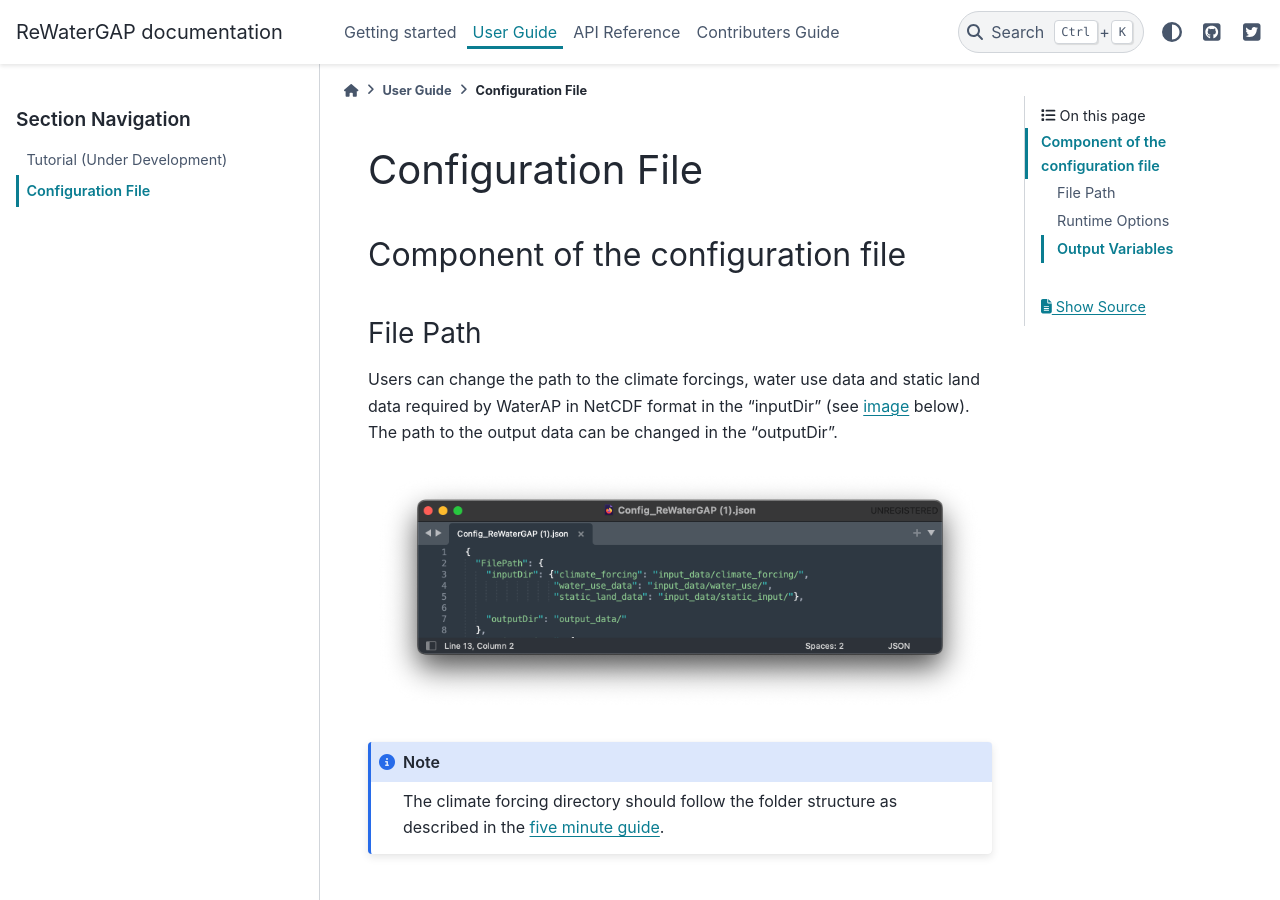
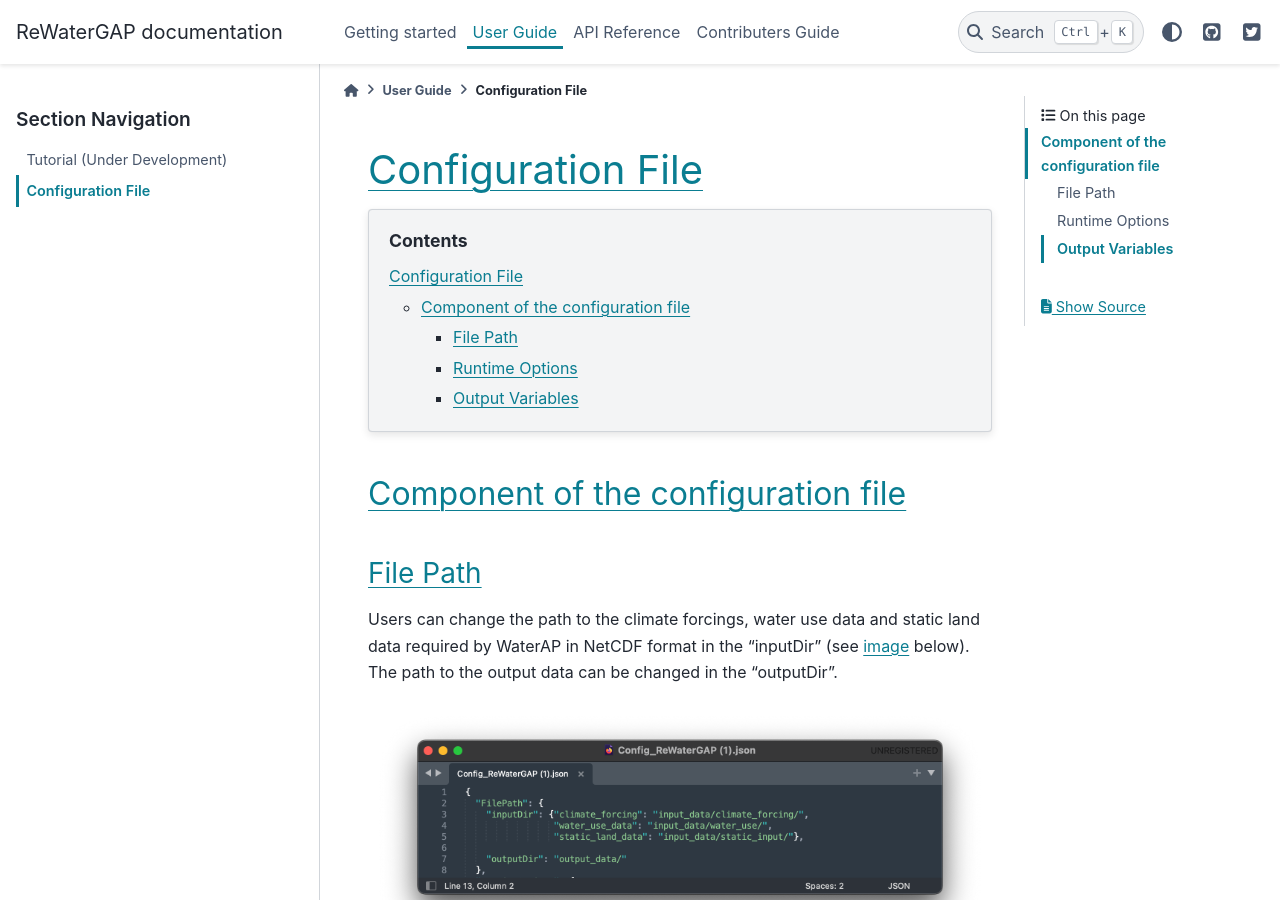
Before and after one commit to HydrologyFrankfurt/ReWaterGAP, a Sphinx documentation site: the page built from docs/user_guide/configuration_file.rst, in a window 1280 px wide and 900 px high. Built offline with Sphinx 7.4.7 and the PyData theme 0.15.4, drawn with Linux system fonts in a browser that asks for light colours; pages that are not in the unit, such as notebooks, are missing from menus; some of the changed lines change nothing that is shown.

Commit message:
Update configuration_file.rst

```diff
--- a/docs/user_guide/configuration_file.rst
+++ b/docs/user_guide/configuration_file.rst
@@ -1,13 +1,14 @@
 .. _configuration_file:
 
-==================
+##################
 Configuration File
-==================
+##################
 
 .. contents::
-   :depth: 4
-   :start: 2
+    :depth: 3
+    :backlinks: entry
 
+************************************
 Component of the configuration file
 ************************************
 
@@ -27,7 +28,8 @@ Runtime Options
 ###############
 
 Simulation Options
-++++++++++++++++++
+******************
+
 .. _standard_run:
 
 .. figure:: ../images/user_guide/standard_run.png
@@ -65,7 +67,7 @@ For more details on these water satisfaction options read :ref:`net abstractions
 
 
 Restart Options
-+++++++++++++++
+***************
 
 .. figure:: ../images/user_guide/restart_options.png
 
@@ -76,7 +78,7 @@ The directory to save saved states (storages, fluxes, etc.) can be defined in th
 For a tutorial on how to restart WaterGAP from a saved state, see :ref:`here <restart_from_saved_state>`.
 
 Simulation Period
-+++++++++++++++++
+******************
 
 Users can change the start and end dates of the simulation, the start and end operational years for reservoirs, as well as model spinup years (see :ref:`image <simulation_period>` below).
 
@@ -85,14 +87,14 @@ Users can change the start and end dates of the simulation, the start and end op
 .. figure:: ../images/user_guide/simulation_period.png
 
 Time Step
-+++++++++
+*********
 
 .. figure:: ../images/user_guide/time_step.png
 
 At the moment WaterGAP simulations only use daily temporal resolution. Always leave it set to "true".
 
 Simulation Extent
-+++++++++++++++++
+*****************
 
 .. _sim_extent:
 
```
